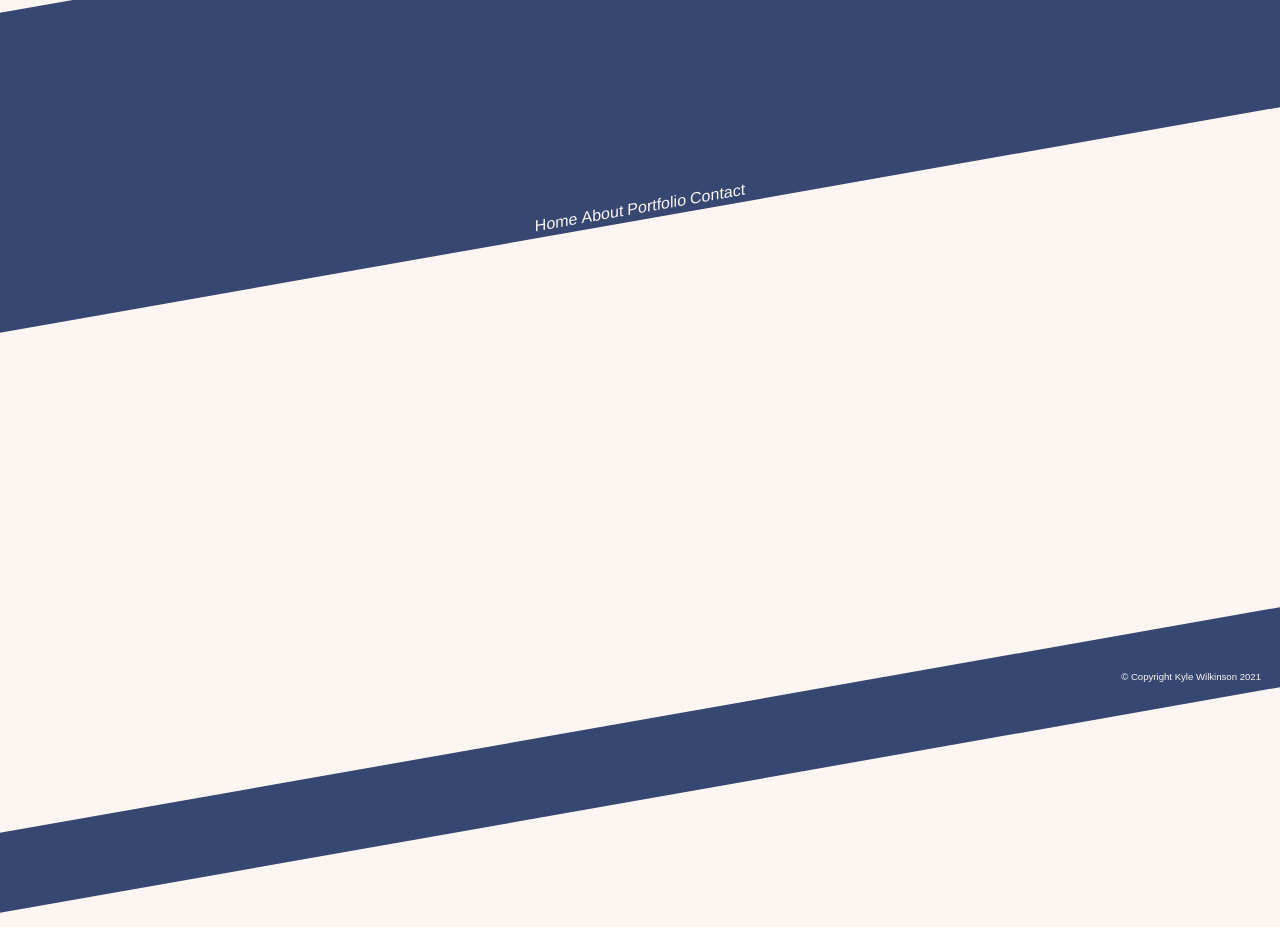
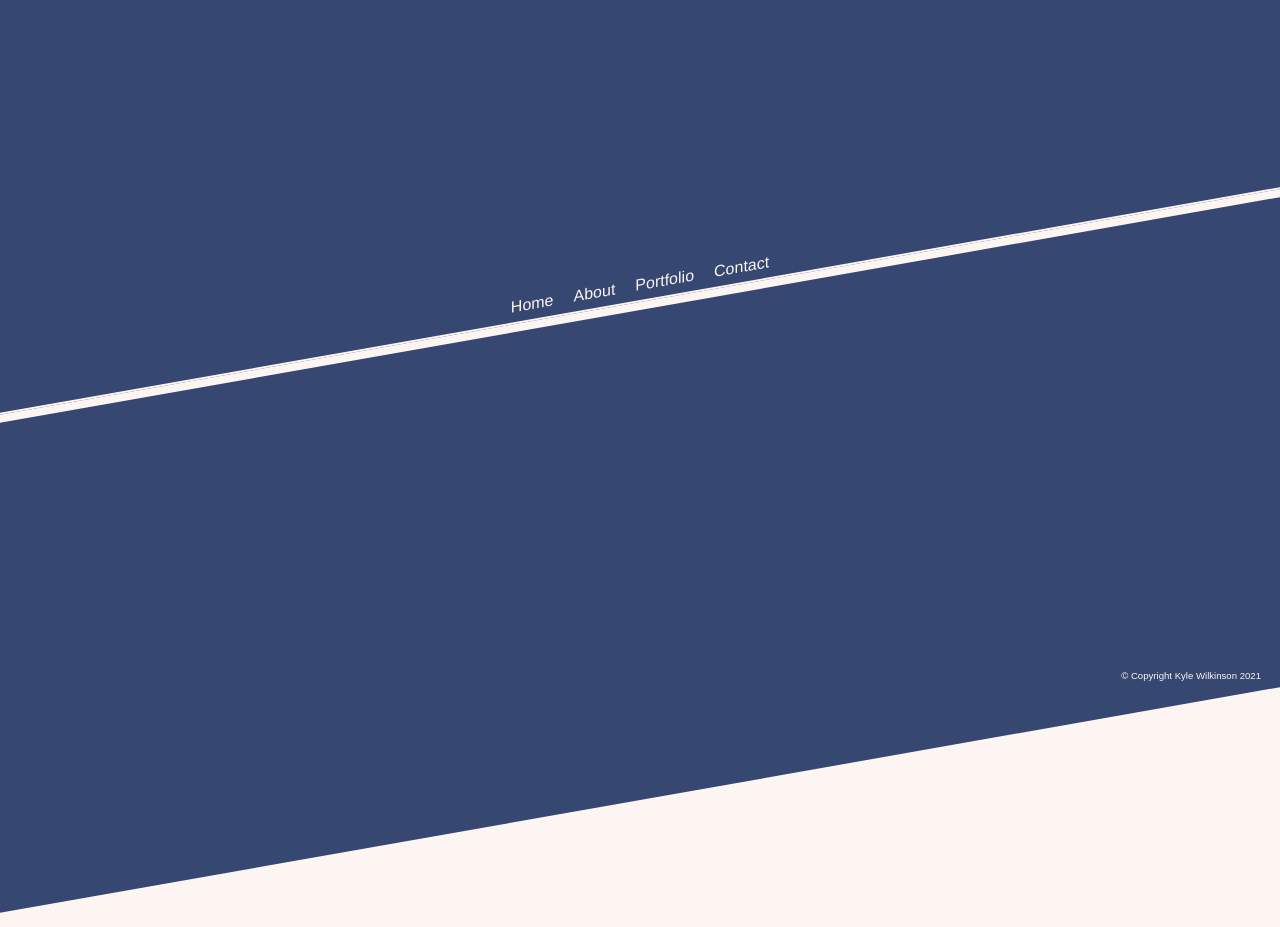
Before and after one commit to kwilki/PortfolioWebsite, a plain HTML site: page index.html in a window 1280 px wide. Drawn offline with Linux system fonts and the light colour scheme.

Commit message:
added .js, trying to open and close page on click, having issues with spacing at different screen sizes

```diff
--- a/Javascript.js
+++ b/Javascript.js
@@ -0,0 +1,6 @@
+// On click, execute my function
+function open() {
+    document.getElementById("HomePush").click(
+        document.getElementById("header").style.minHeight='80vh'
+    );
+}
--- a/css/style.css
+++ b/css/index.css
@@ -1,3 +1,4 @@
+
 * {
     padding: 0;
     margin: 0;
@@ -6,30 +7,46 @@
 body{
     width: 100%;
     background-color: #FDF5F1;
+    overflow: hidden;
+    z-index: 200;
 }
 
 
 
 /* ////////// NAV ////////// */
+
 header {
     background-color: #364771;
     width: 100%;
-    min-height: 40vh;
+    min-height: 100vh;
+    /* min-height: 80vh; */ /* ////////// open changed height //////////*/
     transform: skewY(-10deg);
     display: flex;
     align-items: flex-end;
     justify-content: center;
-    margin-top: -100px;
-    /* transform: rotate(-10deg); */
+    margin-top: -500px;
+    margin-bottom: 0.5em;
+    border-bottom: 2px solid #FDF5F1;
+    z-index: 1000;
 }
 
-span {
+a, span {
+    font-family: sans-serif;
+    text-decoration: none;
+    font-size: 1rem;
     color: #FDF5F1;
-    font-family: sans-serif;
     display: inline-block;
     margin-bottom: 0.2em;
+    padding: 0 0.25em 0 0.25em;
+    z-index: 1100;
 }
+
+a:hover{
+    cursor: pointer;
+}
+
 /* ////////// NAV ////////// */
+
 
 /* ////////// Main ////////// */
 #content {
@@ -44,7 +61,7 @@ footer {
     bottom: 0;
     background-color: #364771;
     width: 100%;
-    min-height: 10vh;
+    min-height: 61.2vh;
     transform: skewY(-10deg);
     display: flex;
     align-items: flex-end;
@@ -52,6 +69,7 @@ footer {
     /* transform: rotate(-10deg); */
     /* bottom: 0; */
     margin-top: 0.2rem;
+    z-index: 500;
 }
 
 .copyright {
@@ -61,5 +79,6 @@ footer {
     padding: 2em;
     margin-bottom: 0.2em;
     transform: skewY(10deg);
+    z-index: 500;
 }
 /* ////////// Footer ////////// */
--- a/index.html
+++ b/index.html
@@ -5,17 +5,17 @@
     <meta http-equiv="X-UA-Compatible" content="IE=edge">
     <meta name="viewport" content="width=device-width, initial-scale=1.0">
     <title>Kyle Wilkinson Design</title>
-    <link rel="stylesheet" type="text/css" href="./css/style.css">
-    <script src="./Javascript.js"></script>
+    <link rel="stylesheet" type="text/css" href="./css/index.css">
+    <!-- <script src="./Javascript.js"></script> -->
 </head>
 <body>
 
-        <header class="flex-container">
+        <header class="flex-container" id="header">
             <nav>
-                <span id="HomePush">Home</span>
-                <span id="AboutPush">About</span>
-                <span id="PortfolioPush">Portfolio</span>
-                <span id="ContactPush">Contact</span>
+                <span id="HomePush"><a href="./index.html">Home</a></span>
+                <span id="AboutPush"><a href="./About.html">About</a></span>
+                <span id="PortfolioPush"><a href="./Portfolio.html">Portfolio</a></span>
+                <span id="ContactPush"><a href="./Contact.html">Contact</a></span>
             </nav>
         </header>
 
@@ -26,6 +26,14 @@
         <footer>
                 <p class="copyright">© Copyright Kyle Wilkinson 2021</p>
         </footer>
+    <script>
+    // On click, execute my function
+    document.getElementById("HomePush").click(open);
+    function open() {
+                let height = document.getElementById("header").style.minHeight='80vh';
+            };
 
+
+    </script>
 </body>
 </html>
```
Also changed, not shown: About.html (added), Contact.html (added), Portfolio.html (added).
